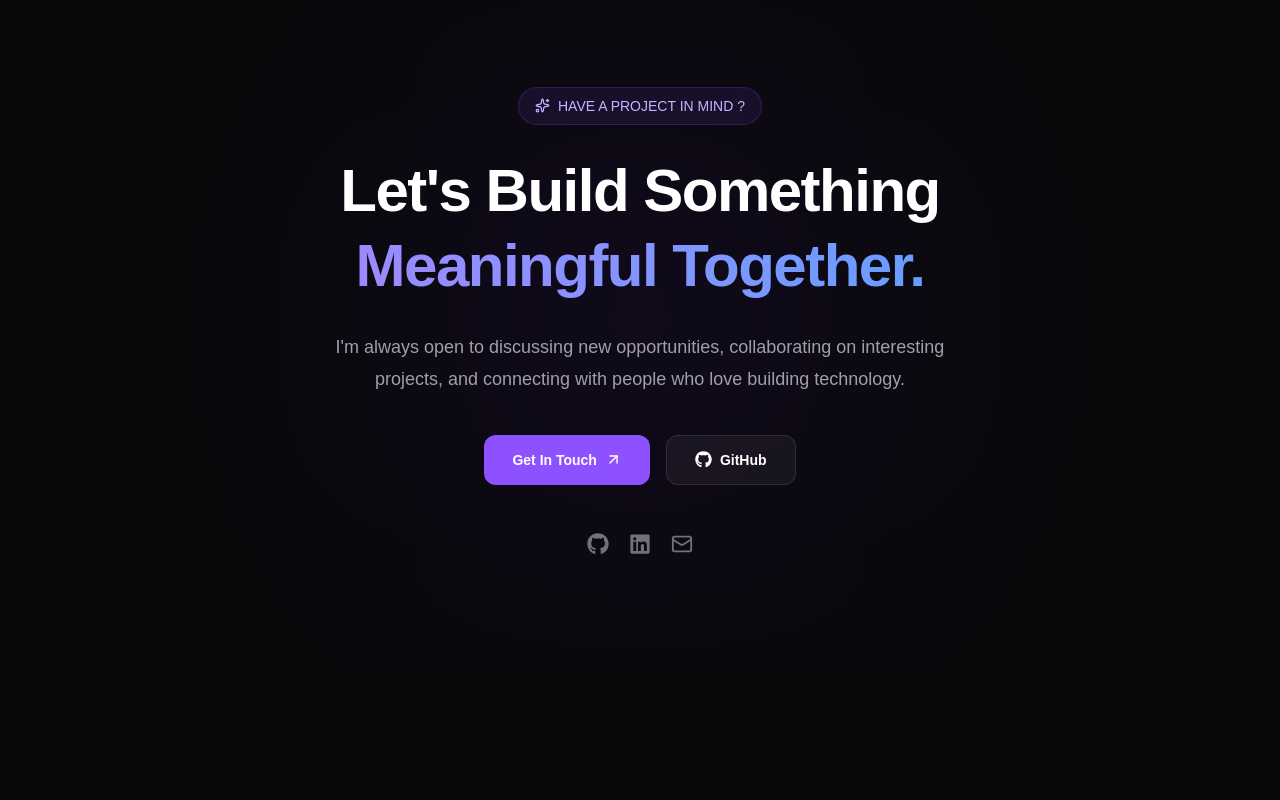
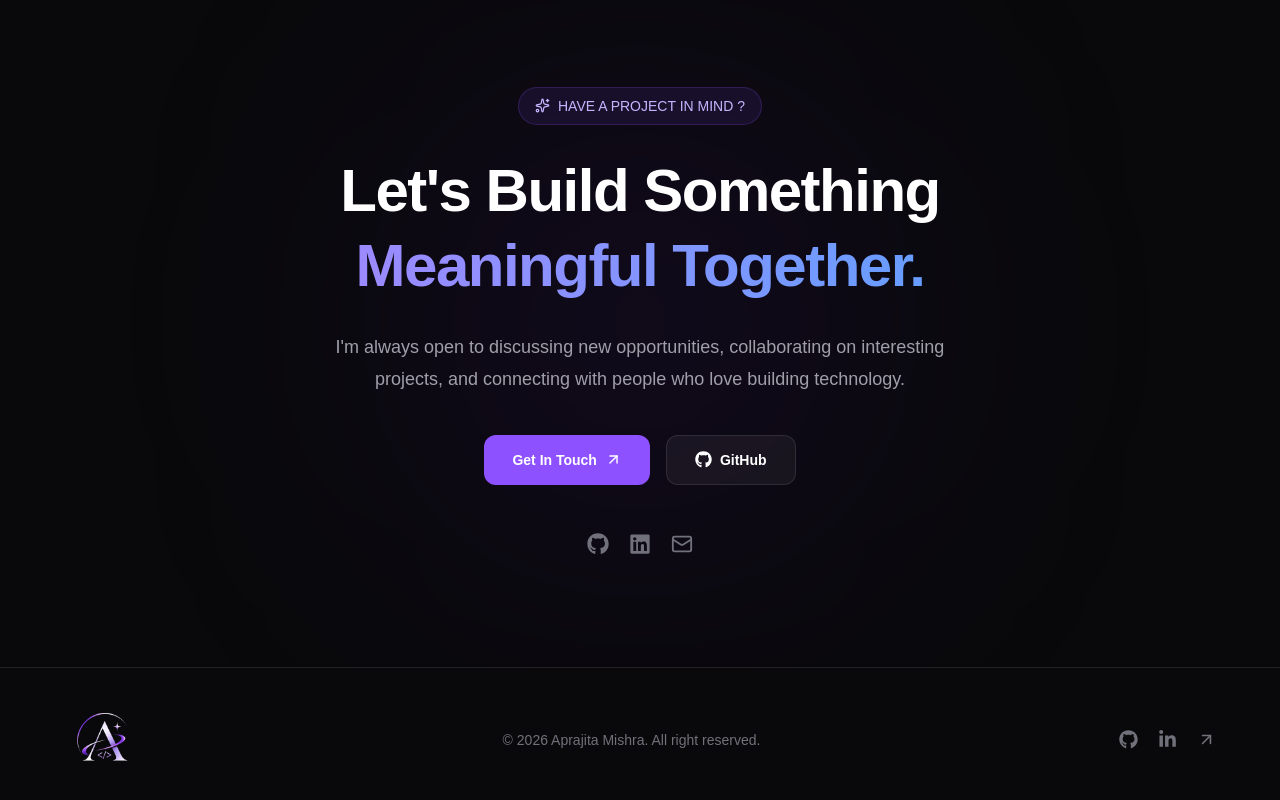
Before and after one commit to AprajitaMishra-CS/Portfolio, a React (Vite) app: page / in a window 1280 px wide. Shown: the part 5735-6535 px from the top of the page. Before the commit the page ends 6402 px from the top, so only its background shows below. Built offline with nearby package versions, Linux system fonts and the light colour scheme.

Commit message:
Built footer of the page

```diff
--- a/src/components/Footer.jsx
+++ b/src/components/Footer.jsx
@@ -0,0 +1,32 @@
+import { ArrowUpRight } from "lucide-react";
+import { FaGithub, FaLinkedinIn } from "react-icons/fa";
+
+export default function Footer() {
+    return (
+        <footer className="border-t border-white/10 bg-[#09090B] px-5 py-8 sm:px-8 lg:px-16">
+            <div className="mx-auto flex max-w-7xl flex-col items-center justify-between gap-5 sm:flex-row">
+                <a href="#home">
+                    <img src="/images/logo.png" className="h-20 w-20 rounded-full" />
+                </a>
+
+                <p className="text-center text-sm text-zinc-500">
+                    &copy; {new Date().getFullYear()} Aprajita Mishra. All right reserved.
+                </p>
+
+                <div className="flex items-center gap-5">
+                    <a href="https://github.com/AprajitaMishra-CS" target="_blank" rel="noreferrer" aria-label="GitHub" className="text-zinc-500 transition hover:text-white">
+                        <FaGithub size={19} />
+                    </a>
+
+                    <a href="https://linkedin.com/in/aprajitamishra-cs" target="_blank" rel="noreferrer" aria-label="LinkedIn" className="text-zinc-500 transition hover:text-white">
+                        <FaLinkedinIn size={19} />
+                    </a>
+
+                    <a href="#home" aria-label="Back to top" className="text-zinc-500 transition hover:text-violet-400">
+                        <ArrowUpRight size={19} />
+                    </a>
+                </div>
+            </div>
+        </footer>
+    )
+}
--- a/src/pages/Home.jsx
+++ b/src/pages/Home.jsx
@@ -5,6 +5,7 @@ import Highlights from "../sections/Highlights";
 import LetsConnect from "../sections/LetsConnect";
 import Projects from "../sections/Projects";
 import Skills from "../sections/Skills";
+import Footer from "../components/Footer";
 
 export default function Home() {
     return (
@@ -16,6 +17,7 @@ export default function Home() {
             <Projects />
             <Highlights />
             <LetsConnect />
+            <Footer />
         </div>
     );
 }
```
